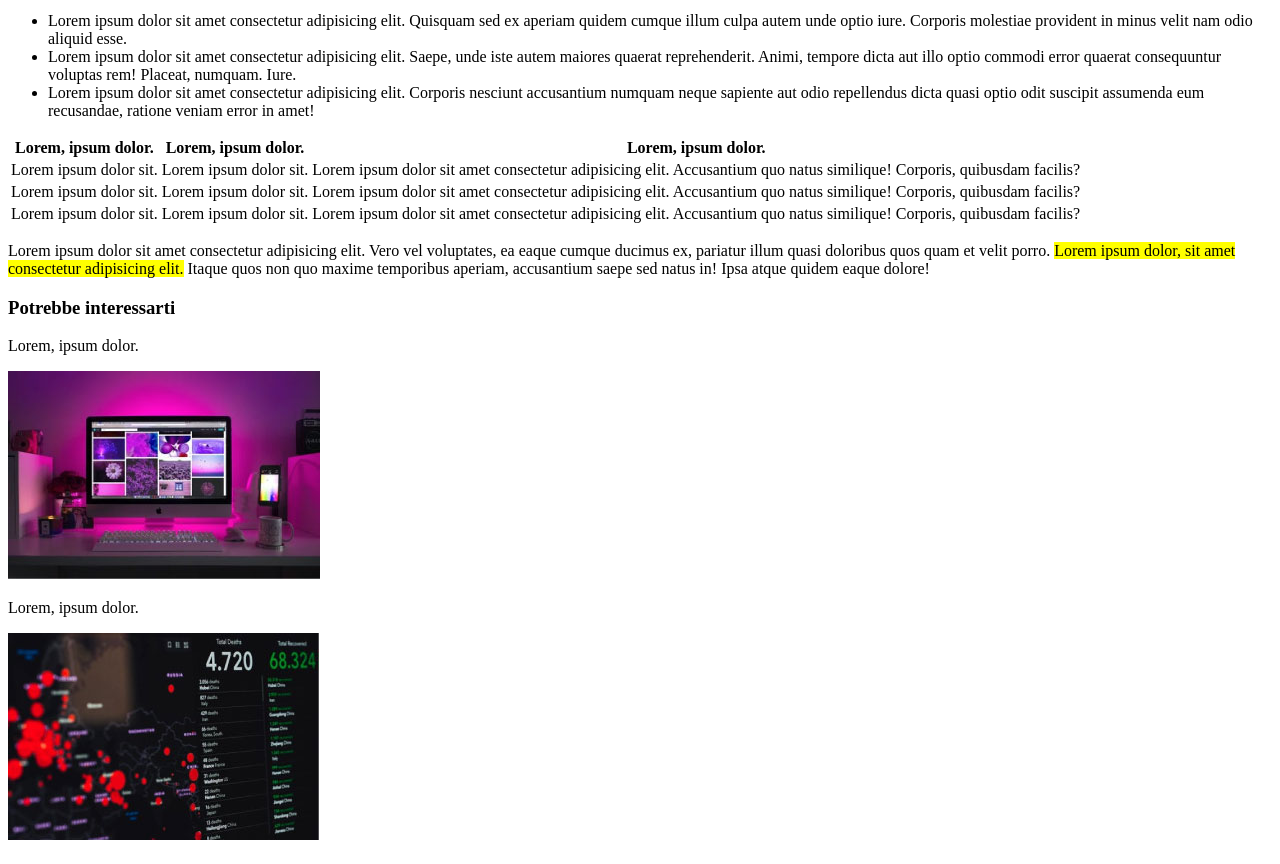
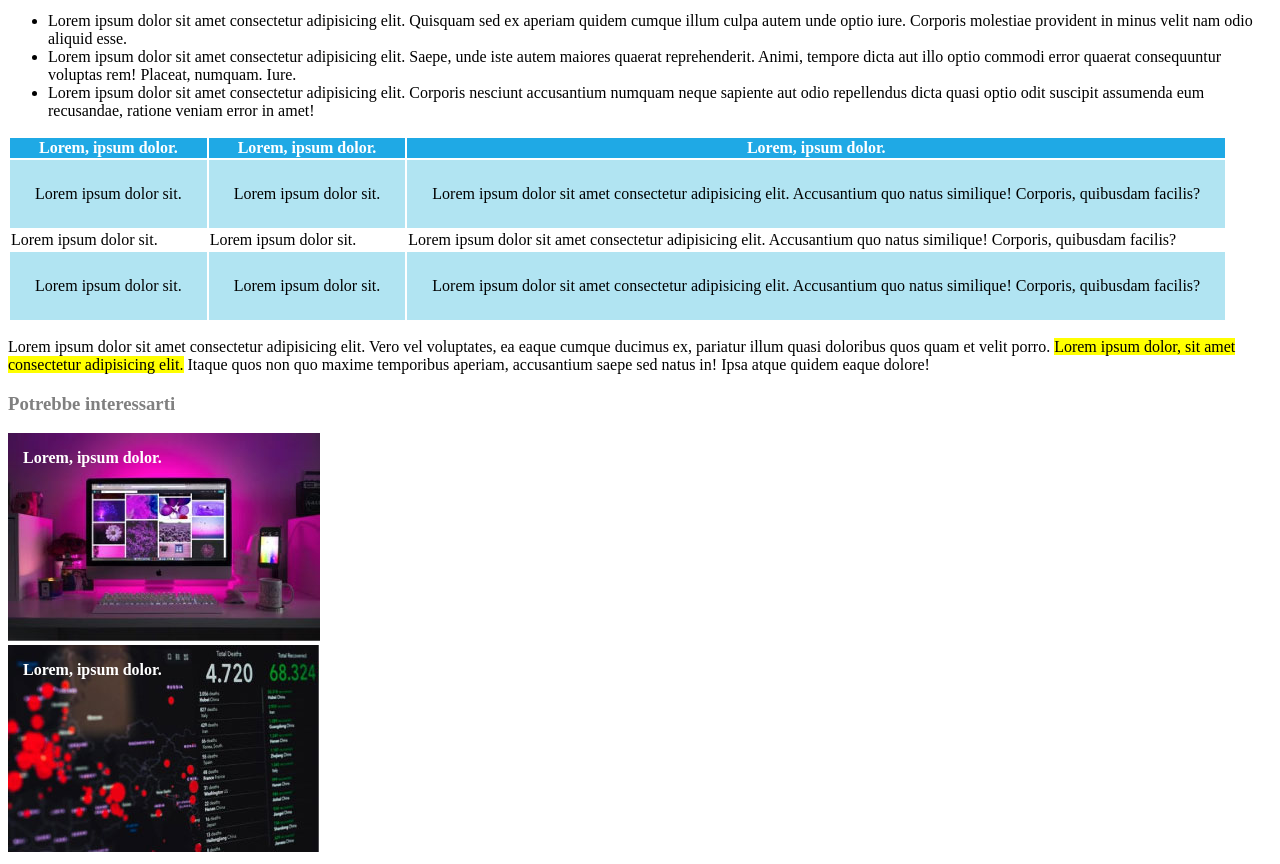
Before and after one commit to fabiomazzilli85/html-css-booleaner, a plain HTML site: page index.html in a window 1280 px wide. Shown: the part 1120-1984 px from the top of the page. Drawn offline with Linux system fonts and the light colour scheme.

Commit message:
finished css page

```diff
--- a/style/style.css
+++ b/style/style.css
@@ -10,3 +10,35 @@
     position: absolute;
     bottom: 0px;
 }
+
+.tabella_intestazione {
+    background-color: #1FA9E5;
+    color: white;
+}
+
+.dati_tabella {
+    background-color: #B1E4F2;
+    color: black;
+    padding: 25px;
+}
+
+h3 {
+    color: gray;
+}
+
+.test {
+    position: relative;
+}
+
+.testo {
+    position: absolute;
+    color: white;
+    font-weight: 700;
+    left: 15px;
+}
+
+.contatto {
+    color: #1FA9E5;
+    text-decoration: none;
+    font-weight: 700;
+}
```
